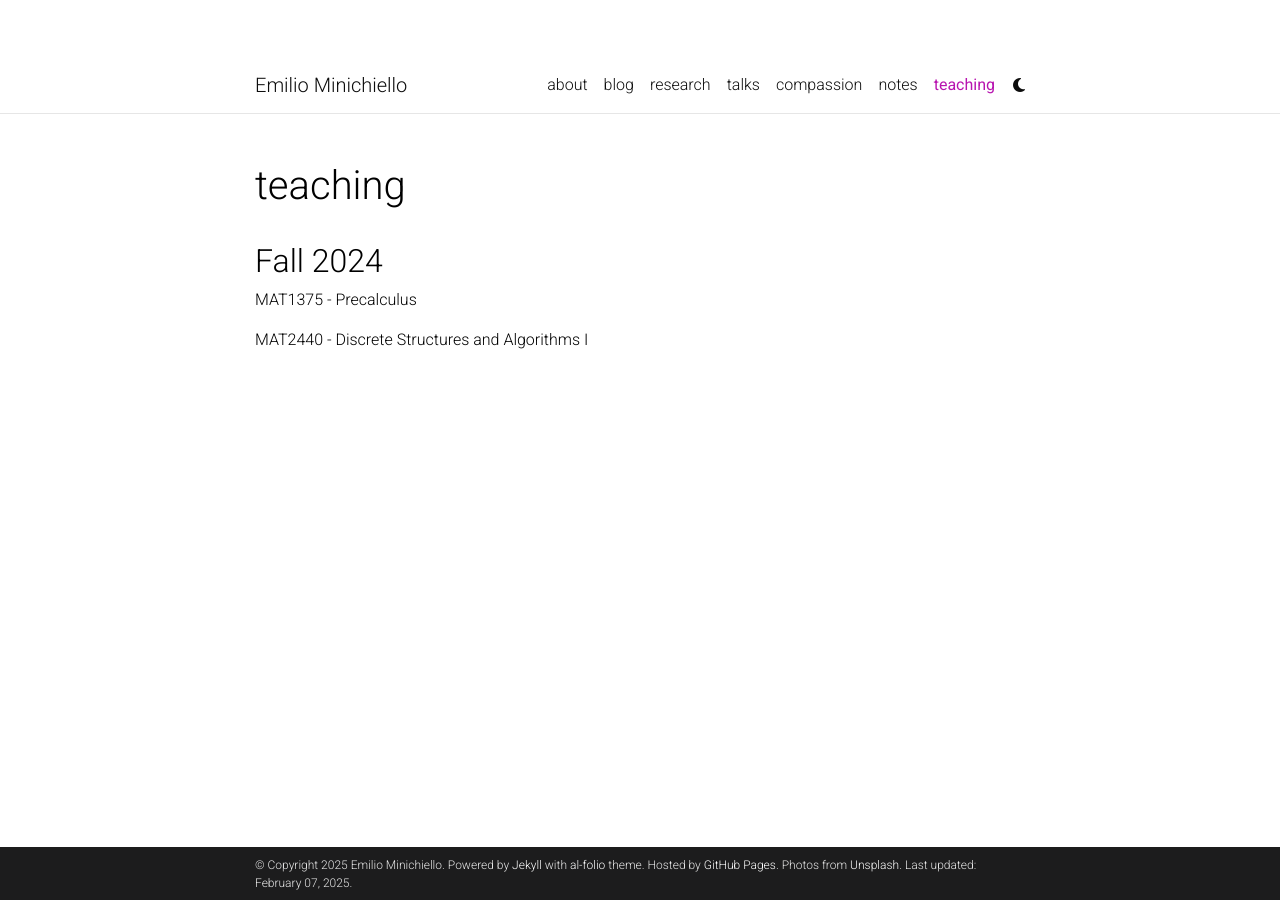
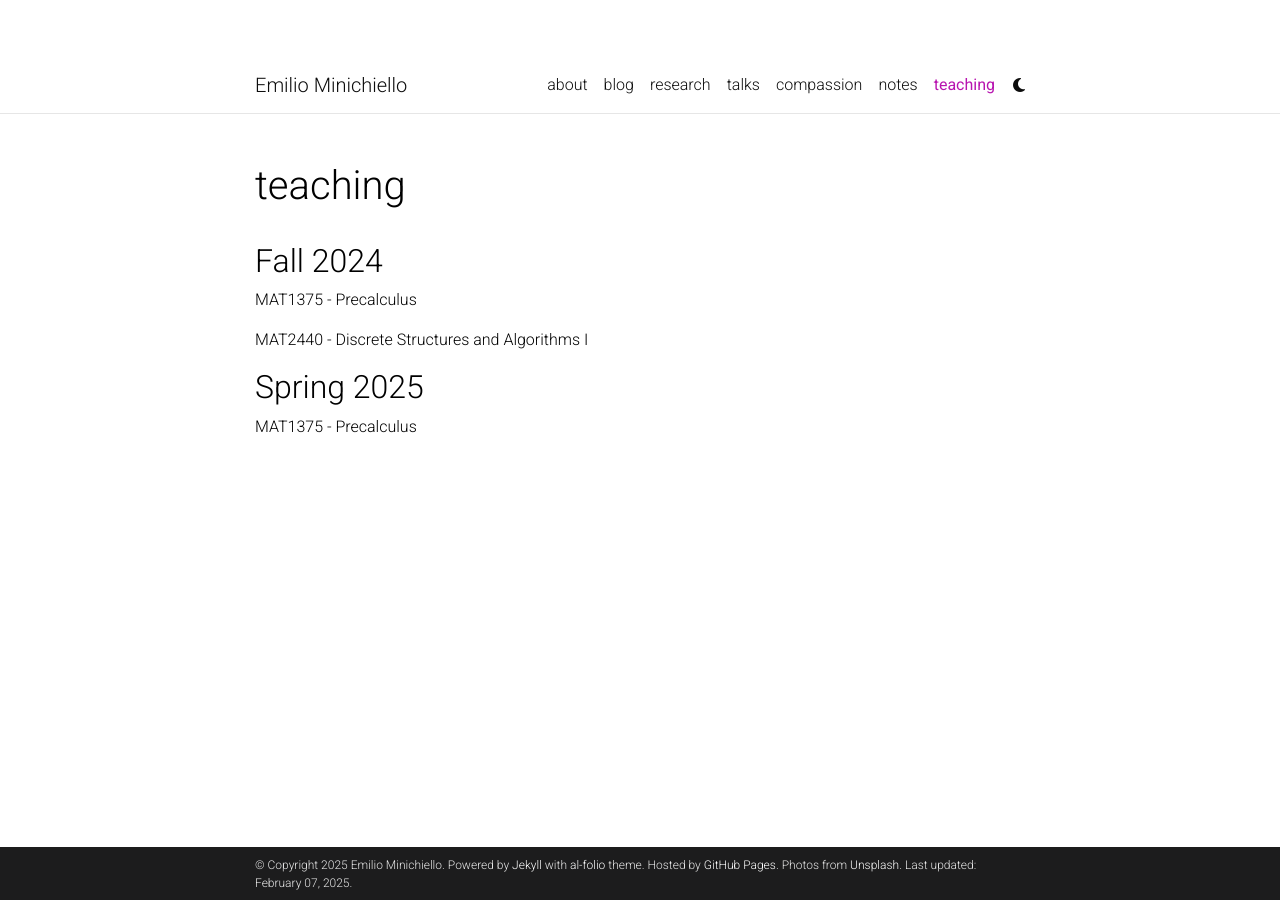
Before and after one commit to eminichiello67/eminichiello67.github.io, a Jekyll site: the page built from _pages/teaching.md, in a window 1280 px wide. Built offline with Jekyll 4.4.1, drawn with Linux system fonts in a browser that asks for light colours; comment, search, counter and statistics services are not loaded; a style sheet for code colours, icons or effects is not loaded.

Commit message:
added class for spring 2025

```diff
--- a/_pages/teaching.md
+++ b/_pages/teaching.md
@@ -12,3 +12,7 @@ nav_order: 3
 MAT1375 - Precalculus
 
 MAT2440 - Discrete Structures and Algorithms I
+
+## Spring 2025
+
+MAT1375 - Precalculus
```
